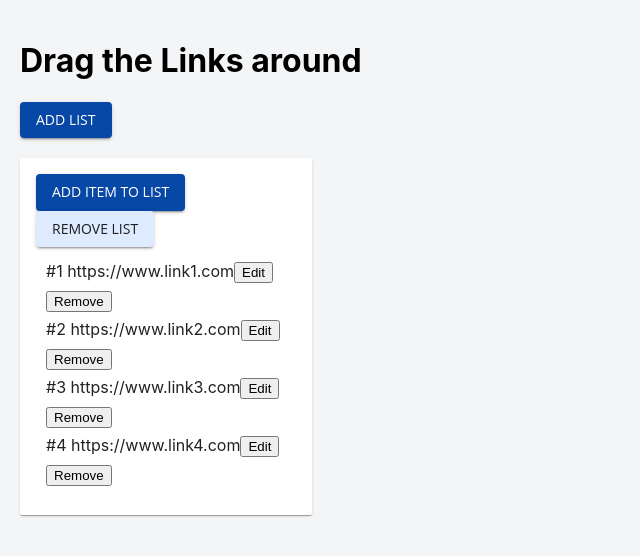
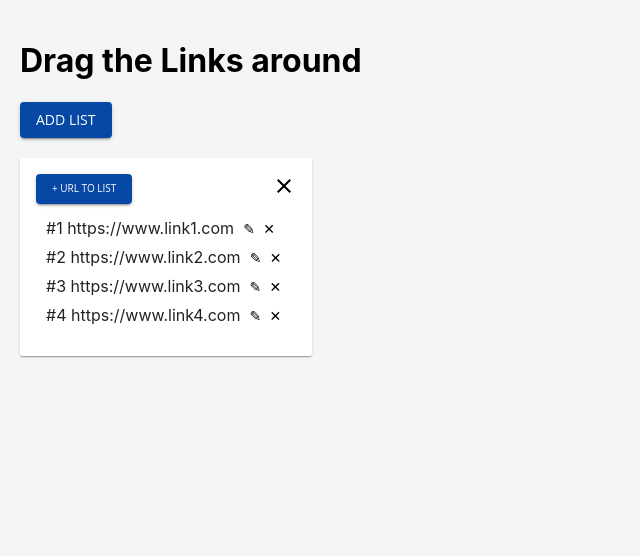
Before and after one commit to agkurz/drag-and-drop, a React (Create React App) app: page / in a window 1280 px wide. Shown: the top 556 px of the page, without its empty margins (0-640 px from the left). Built offline with nearby package versions, Linux system fonts and the light colour scheme.

Commit message:
master -- added some icons and cleaned up some code and UI issues

```diff
--- a/package.json
+++ b/package.json
@@ -3,7 +3,11 @@
   "version": "0.1.0",
   "private": true,
   "dependencies": {
+    "@fortawesome/fontawesome-svg-core": "^1.2.26",
+    "@fortawesome/free-solid-svg-icons": "^5.12.0",
+    "@fortawesome/react-fontawesome": "^0.1.8",
     "@material-ui/core": "^4.8.3",
+    "@material-ui/icons": "^4.5.1",
     "@material-ui/styles": "^4.8.2",
     "@testing-library/jest-dom": "^4.2.4",
     "@testing-library/react": "^9.3.2",
--- a/src/App.css
+++ b/src/App.css
@@ -4,6 +4,16 @@
 .links {
   /* border: 1px solid #333; */
   margin: 20px 0;
+}
+.clearButton {
+  background: none;
+  border: 0;
+  margin: 0;
+  padding: 0;
+  cursor: pointer;
+}
+.right {
+  float: right;
 }
 ul {
   display: block;
--- a/src/components/Sortable/Link.js
+++ b/src/components/Sortable/Link.js
@@ -1,18 +1,21 @@
-/* eslint-disable react/jsx-one-expression-per-line */
 import React from 'react';
 import PropTypes from 'prop-types';
 import { TextField } from '@material-ui/core/';
+import { withStyles } from '@material-ui/styles';
+import LinkStyles from './LinkStyles';
 
-const Link = ({
-  link,
-  index,
-  editIndex,
-  handleQuery,
-  handleQueryEnter,
-  handleEdit,
-  handleRemove
-}) => {
+const Link = (props) => {
   const [stateInput, setStateInput] = React.useState('');
+  const {
+    link,
+    index,
+    editIndex,
+    handleQuery,
+    handleQueryEnter,
+    handleEdit,
+    handleRemove,
+    classes
+  } = props;
   return (
     <li>
       <span>#{index} </span>
@@ -33,24 +36,35 @@ const Link = ({
       ) : (
         stateInput || link.url
       )}
-      <button type="submit" onClick={() => handleEdit(index)}>
-        Edit
+      <button type="submit" className={`clearButton ${classes.edit}`} onClick={() => handleEdit(index)}>
+        ✎
       </button>
-      <button type="submit" onClick={() => handleRemove(index)}>
-        Remove
+      <button type="submit" className={`clearButton ${classes.close}`} onClick={() => handleRemove(index)}>
+        ✕
       </button>
     </li>
   );
 };
 
 Link.propTypes = {
-  link: PropTypes.string.isRequired,
+  link: PropTypes.shape({
+    url: PropTypes.string.isRequired,
+  }),
   index: PropTypes.number.isRequired,
   editIndex: PropTypes.number.isRequired,
   handleQuery: PropTypes.func.isRequired,
   handleQueryEnter: PropTypes.func.isRequired,
   handleEdit: PropTypes.func.isRequired,
-  handleRemove: PropTypes.func.isRequired
+  handleRemove: PropTypes.func.isRequired,
+  classes: PropTypes.shape({
+    close: PropTypes.string.isRequired,
+    edit: PropTypes.string.isRequired,
+  }),
 };
 
-export default Link;
+Link.defaultProps = {
+  link: { url: '' },
+  classes: { close: '', edit: '' }
+};
+
+export default withStyles(LinkStyles)(Link);
--- /dev/null
+++ b/src/components/Sortable/LinkStyles.js
@@ -0,0 +1,17 @@
+const LinkStyles = (
+  {
+    edit: {
+      fontSize: '14px',
+      width: '20px',
+      height: '20px',
+      margin: '0 0 0 5px',
+    },
+    close: {
+      fontSize: '14px',
+      width: '20px',
+      height: '20px'
+    }
+  }
+);
+
+export default LinkStyles;
--- a/src/components/Sortable/sortable.js
+++ b/src/components/Sortable/sortable.js
@@ -1,11 +1,16 @@
 import React, { useState } from 'react';
 import { sortableContainer, sortableElement } from 'react-sortable-hoc';
 import { Button, Grid, Paper } from '@material-ui/core/';
+import PropTypes from 'prop-types';
+import CloseIcon from '@material-ui/icons/Close';
+import { withStyles } from '@material-ui/styles';
 import arrayMove from 'array-move';
+import sortableStyles from './sortableStyles';
 
 import Link from './Link';
 
-const Sortable = () => {
+const Sortable = (props) => {
+  const { classes } = props;
   const [links, setLinks] = useState([
     { url: 'https://www.link1.com' },
     { url: 'https://www.link2.com' },
@@ -14,7 +19,7 @@ const Sortable = () => {
   ]);
 
   const [stateEdit, setStateEdit] = React.useState({
-    item: ''
+    item: 0
   });
 
   const [remove, setRemove] = React.useState(true);
@@ -30,7 +35,7 @@ const Sortable = () => {
       handleRemove(index);
       setStateEdit({
         ...stateEdit,
-        item: ''
+        item: 0
       });
     } else {
       const newArr = [...links];
@@ -38,7 +43,7 @@ const Sortable = () => {
       setLinks(newArr);
       setStateEdit({
         ...stateEdit,
-        item: ''
+        item: 0
       });
     }
   };
@@ -104,12 +109,12 @@ const Sortable = () => {
           onSortStart={(_, event) => event.preventDefault()}
         >
           <Paper>
-            <Button variant="contained" color="primary" onClick={() => addNew()}>
-              Add item to list
+            <Button variant="contained" color="primary" className={classes.addButton} onClick={() => addNew()}>
+              + url to list
             </Button>
-            <Button variant="contained" color="secondary" onClick={() => removeNew()}>
-              Remove list
-            </Button>
+            <button type="submit" className="clearButton right" onClick={() => removeNew()}>
+              <CloseIcon />
+            </button>
             <ul>
               {links.map((link, i) => (
                 <SortableLink
@@ -129,4 +134,14 @@ const Sortable = () => {
   );
 };
 
-export default Sortable;
+Sortable.propTypes = {
+  classes: PropTypes.shape({
+    addButton: PropTypes.string.isRequired,
+  }),
+};
+
+Sortable.defaultProps = {
+  classes: { addButton: '' }
+};
+
+export default withStyles(sortableStyles)(Sortable);
--- a/src/components/Sortable/sortableNew.js
+++ b/src/components/Sortable/sortableNew.js
@@ -3,11 +3,16 @@
 import React, { useState } from 'react';
 import { sortableContainer, sortableElement } from 'react-sortable-hoc';
 import { Button, Grid, Paper } from '@material-ui/core/';
+import PropTypes from 'prop-types';
+import CloseIcon from '@material-ui/icons/Close';
+import { withStyles } from '@material-ui/styles';
 import arrayMove from 'array-move';
+import sortableStyles from './sortableStyles';
 
 import Link from './Link';
 
-const SortableNew = () => {
+const SortableNew = (props) => {
+  const { classes } = props;
   const [newLinks, setNewLinks] = useState([
     { url: '' },
   ]);
@@ -28,7 +33,7 @@ const SortableNew = () => {
       handleRemove(index);
       setStateEdit({
         ...stateEdit,
-        item: '',
+        item: 0,
       });
     } else {
       const newArr = [...newLinks];
@@ -36,7 +41,7 @@ const SortableNew = () => {
       setNewLinks(newArr);
       setStateEdit({
         ...stateEdit,
-        item: '',
+        item: 0,
       });
     }
   };
@@ -81,7 +86,7 @@ const SortableNew = () => {
       index={sortIndex}
       link={link}
       disabled={!!stateEdit.item}
-      editIndex={stateEdit.item}
+      editIndex={stateEdit.item || 0}
       handleQuery={handleQuery}
       handleEdit={handleEdit}
       handleQueryEnter={handleQueryEnter}
@@ -102,12 +107,12 @@ const SortableNew = () => {
             onSortStart={(_, event) => event.preventDefault()}
           >
             <Paper>
-              <Button variant="contained" color="primary" onClick={() => addNew()}>
-                Add item to list
+              <Button variant="contained" color="primary" className={classes.addButton} onClick={() => addNew()}>
+                + url to list
               </Button>
-              <Button variant="contained" color="secondary" onClick={() => removeNew()}>
-                Remove list
-              </Button>
+              <button type="submit" className="clearButton right" onClick={() => removeNew()}>
+                <CloseIcon />
+              </button>
               <ul>
                 {newLinks.map((link, i) => (
                   <SortableLink
@@ -127,4 +132,14 @@ const SortableNew = () => {
   );
 };
 
-export default SortableNew;
+SortableNew.propTypes = {
+  classes: PropTypes.shape({
+    addButton: PropTypes.string.isRequired,
+  }),
+};
+
+SortableNew.defaultProps = {
+  classes: { addButton: '' }
+};
+
+export default withStyles(sortableStyles)(SortableNew);
--- /dev/null
+++ b/src/components/Sortable/sortableStyles.js
@@ -0,0 +1,9 @@
+const LinkStyles = (
+  {
+    addButton: {
+      fontSize: '10px',
+    }
+  }
+);
+
+export default LinkStyles;
```
Also changed, not shown: .eslintrc.json.
